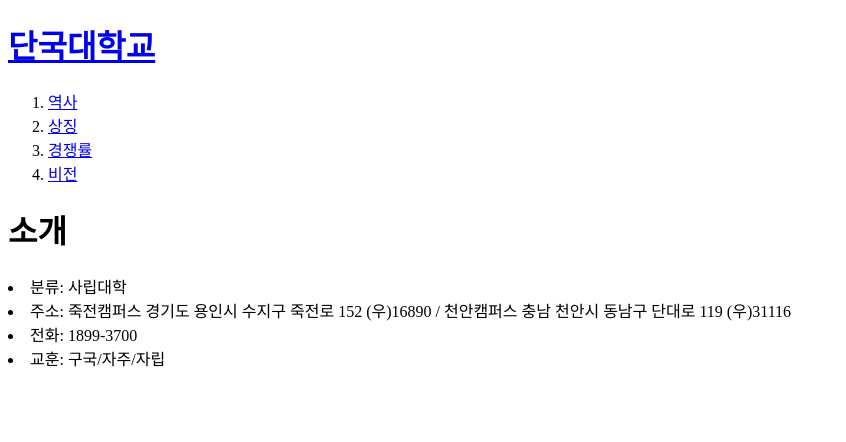
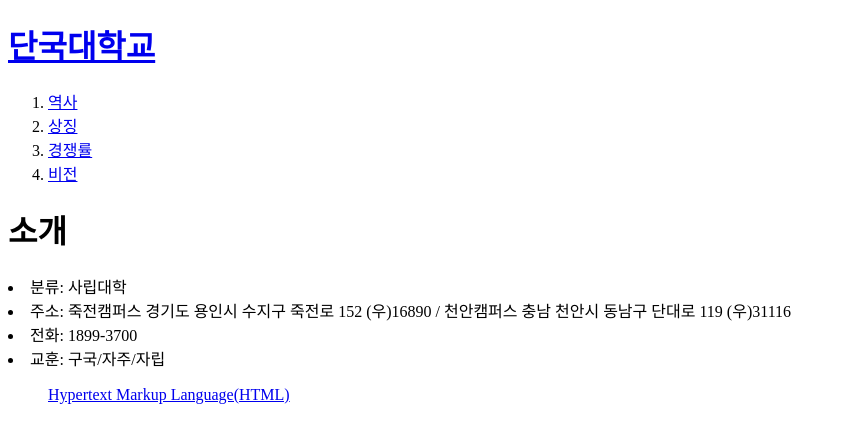
Before and after one commit to LeeSeungeun26/dku, a plain HTML site: page index.html in a window 1280 px wide. Shown: the whole page, without its empty margins (0-846 px from the left). Drawn offline with Linux system fonts and the light colour scheme.

Commit message:
Update index.html

```diff
--- a/index.html
+++ b/index.html
@@ -17,6 +17,9 @@
 	<li>주소: 죽전캠퍼스 경기도 용인시 수지구 죽전로 152 (우)16890 / 천안캠퍼스 충남 천안시 동남구 단대로 119 (우)31116</li>
         <li>전화: 1899-3700</li>
 	<li>교훈: 구국/자주/자립</li>
+	<ol>
+		<a href="www.w3.org/TR/html52/" target="_blank" title="HTML5 specification"> Hypertext Markup Language(HTML)</a>
+		</p>
 	</p>
 </body>
 </html>
```
